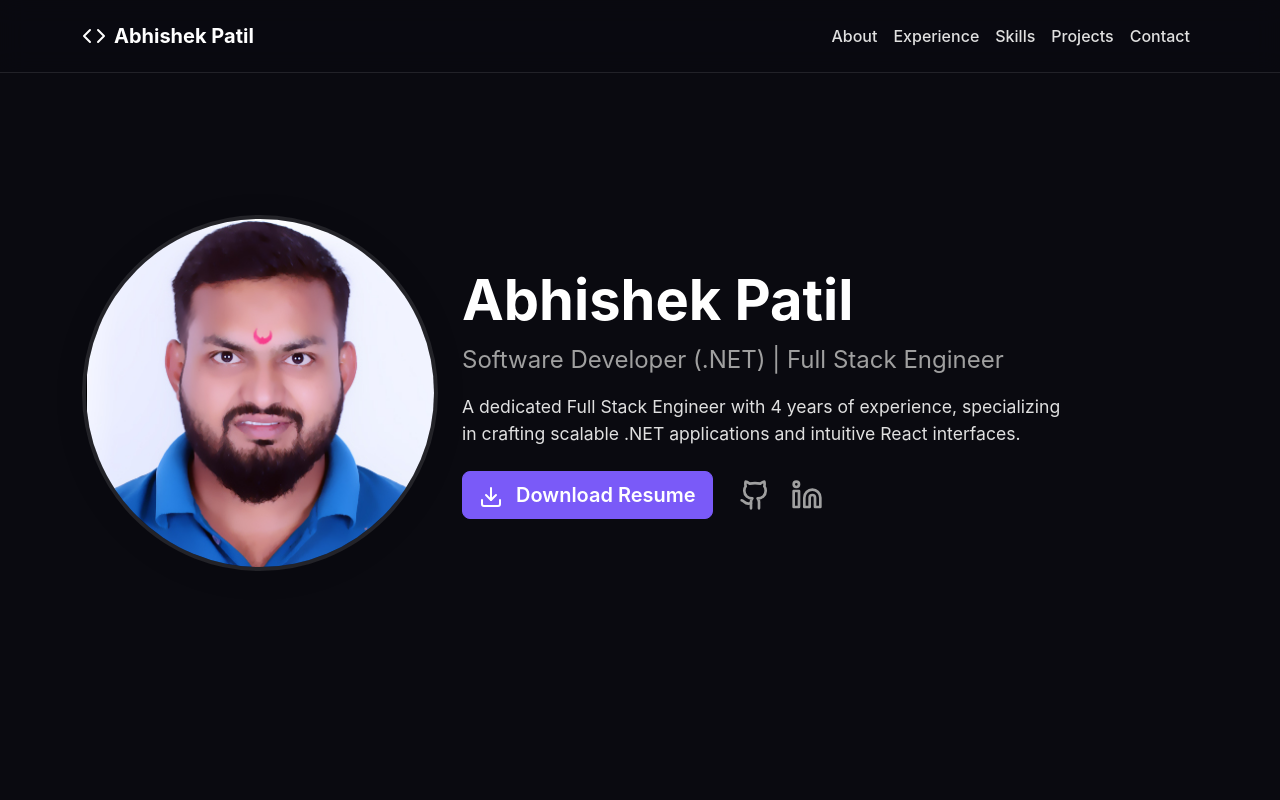
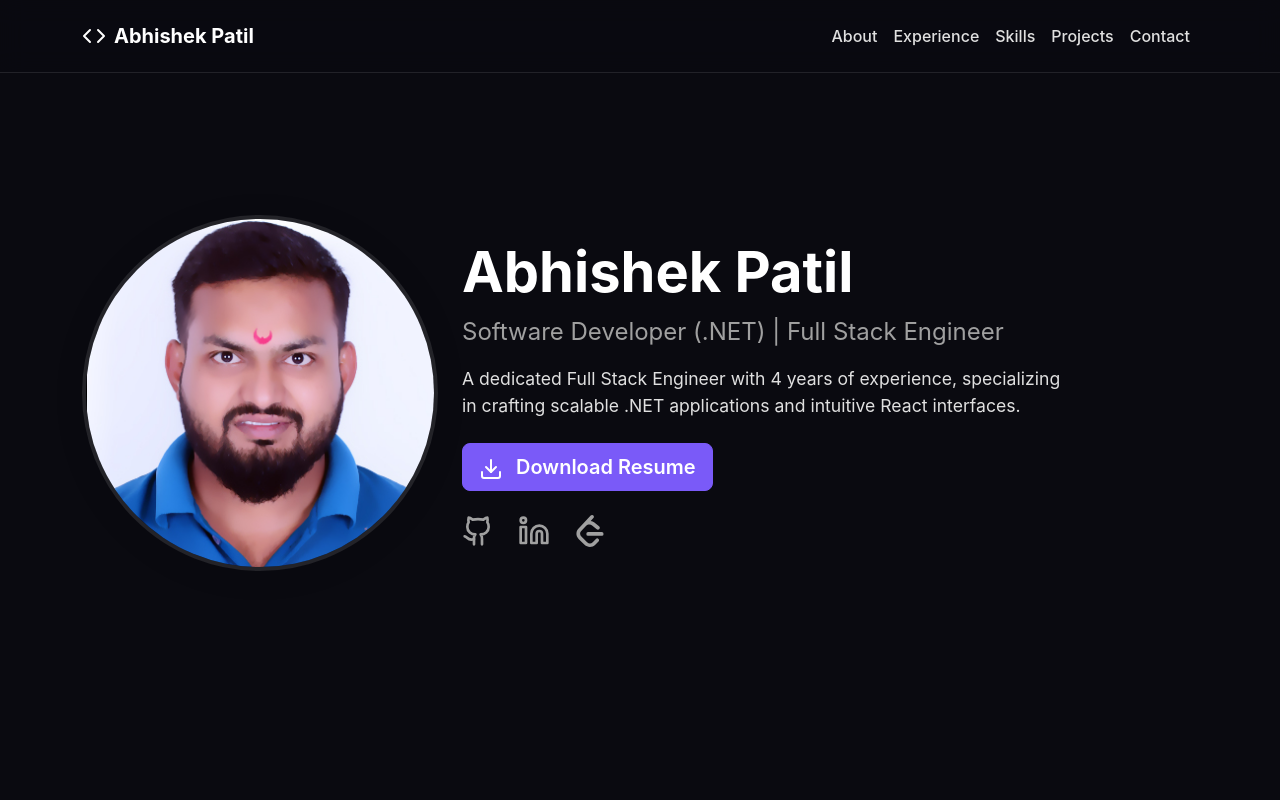
Before and after one commit to TheCoderAbhishek/my-portfolio, a React (Vite) app: page / in a window 1280 px wide. Shown: the top 800 px of the page. Built offline with nearby package versions, Linux system fonts and the light colour scheme; a web font is replaced by a local one.

Commit message:
Made design and content changes in the hero section of the portfolio.

```diff
--- a/package.json
+++ b/package.json
@@ -14,7 +14,8 @@
     "lucide-react": "^0.525.0",
     "react": "^19.1.0",
     "react-bootstrap": "^2.10.10",
-    "react-dom": "^19.1.0"
+    "react-dom": "^19.1.0",
+    "react-icons": "^5.5.0"
   },
   "devDependencies": {
     "@eslint/js": "^9.30.1",
--- a/src/components/Hero.tsx
+++ b/src/components/Hero.tsx
@@ -1,6 +1,7 @@
 // components/Hero.tsx
 import { Container, Row, Col, Image, Button } from "react-bootstrap";
 import { Github, Linkedin, Download } from "lucide-react";
+import { SiLeetcode } from "react-icons/si";
 import "../style/Hero.css";
 
 function Hero() {
@@ -27,15 +28,21 @@ function Hero() {
               specializing in crafting scalable .NET applications and intuitive
               React interfaces.
             </p>
+
+            {/* The button is now in its own div to occupy a full row */}
             <div className="mt-4">
               <Button
                 variant="primary"
                 size="lg"
                 href="resume.pdf"
-                className="hero-button me-3"
+                className="hero-button"
               >
                 <Download className="me-2" /> Download Resume
               </Button>
+            </div>
+
+            {/* The social links are in a separate div for the next row */}
+            <div className="social-links-group mt-4">
               <a
                 href="https://github.com/TheCoderAbhishek"
                 target="_blank"
@@ -52,6 +59,15 @@ function Hero() {
               >
                 <Linkedin size={32} />
               </a>
+              <a
+                href="https://leetcode.com/u/InnovationWithAbhi/"
+                target="_blank"
+                rel="noopener noreferrer"
+                className="social-link"
+                aria-label="LeetCode Profile"
+              >
+                <SiLeetcode size={32} />
+              </a>
             </div>
           </Col>
         </Row>
--- a/src/style/Hero.css
+++ b/src/style/Hero.css
@@ -1,4 +1,6 @@
-/* components/Hero.css */
+/* style/Hero.css */
+/* This file contains the updated styles for the stacked Hero layout. */
+
 .hero-section {
   min-height: 80vh;
   display: flex;
@@ -24,10 +26,19 @@
 .hero-description {
   font-size: 1.1rem;
   max-width: 600px;
+  /* Center the text on small screens and align left on large screens */
+  margin-left: auto;
+  margin-right: auto;
+}
+@media (min-width: 992px) {
+  .hero-description {
+    margin-left: 0;
+    margin-right: 0;
+  }
 }
 
 .hero-button {
-  background-color: #7a5af8; /* A modern purple */
+  background-color: #7a5af8;
   border-color: #7a5af8;
   font-weight: 600;
   transition: all 0.3s ease;
@@ -39,9 +50,21 @@
   transform: translateY(-3px);
 }
 
+/* Styles for the social links group */
+.social-links-group {
+  /* This ensures the links are centered on small screens and aligned left on large screens */
+  display: flex;
+  justify-content: center;
+  gap: 1.5rem; /* Creates space between the social icons */
+}
+@media (min-width: 992px) {
+  .social-links-group {
+    justify-content: flex-start;
+  }
+}
+
 .social-link {
   color: #a0a0a0;
-  margin: 0 10px;
   transition: all 0.3s ease;
 }
 
```
Also changed, not shown: 1 other file (tests, documents, lock files or other folders).
